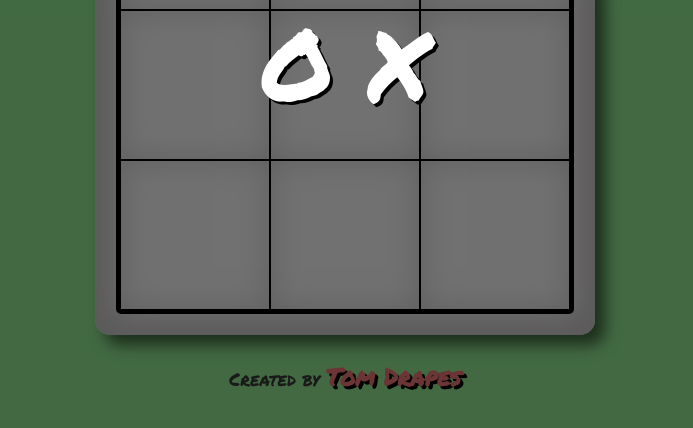
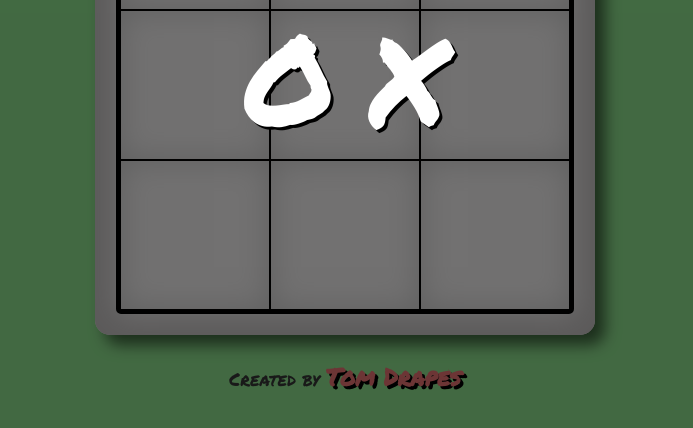
Before and after one commit to doctorApes/tic-tac-toe, a plain HTML site: page index.html in a window 1280 px wide. Both pictures are taken after a click on the element "ONE PLAYER". Shown: the part 242-670 px from the top of the page, without its empty margins (295-988 px from the left). Drawn offline with nearby package versions, Linux system fonts and the light colour scheme.

Commit message:
modified font sizes

```diff
--- a/css/style.css
+++ b/css/style.css
@@ -72,10 +72,10 @@ h2{
 }
 
 #X{
-    font-size: 98px;
+    font-size: 124px;
 }
 #O{
-    font-size: 98px;
+    font-size: 124px;
 }
 #X:hover{
     color: rgb(218, 107, 107);
```
